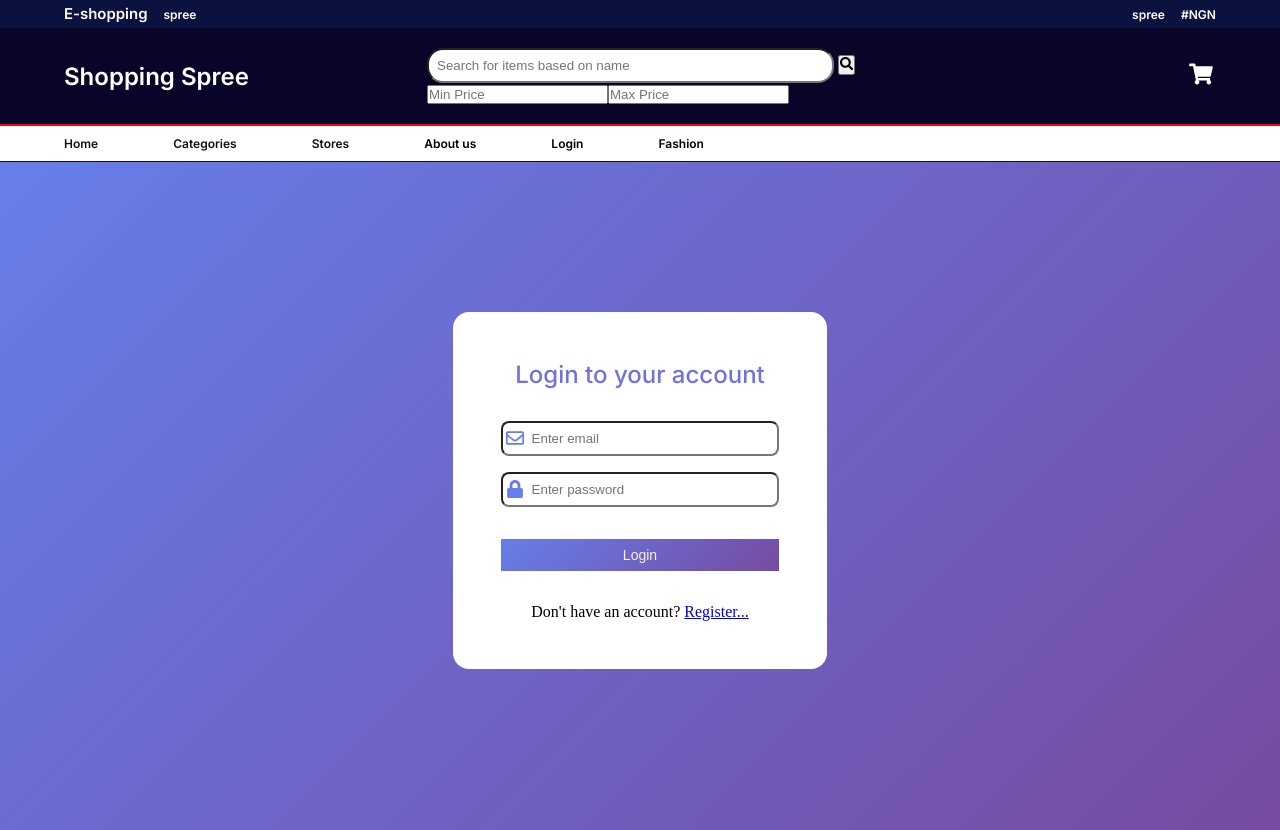
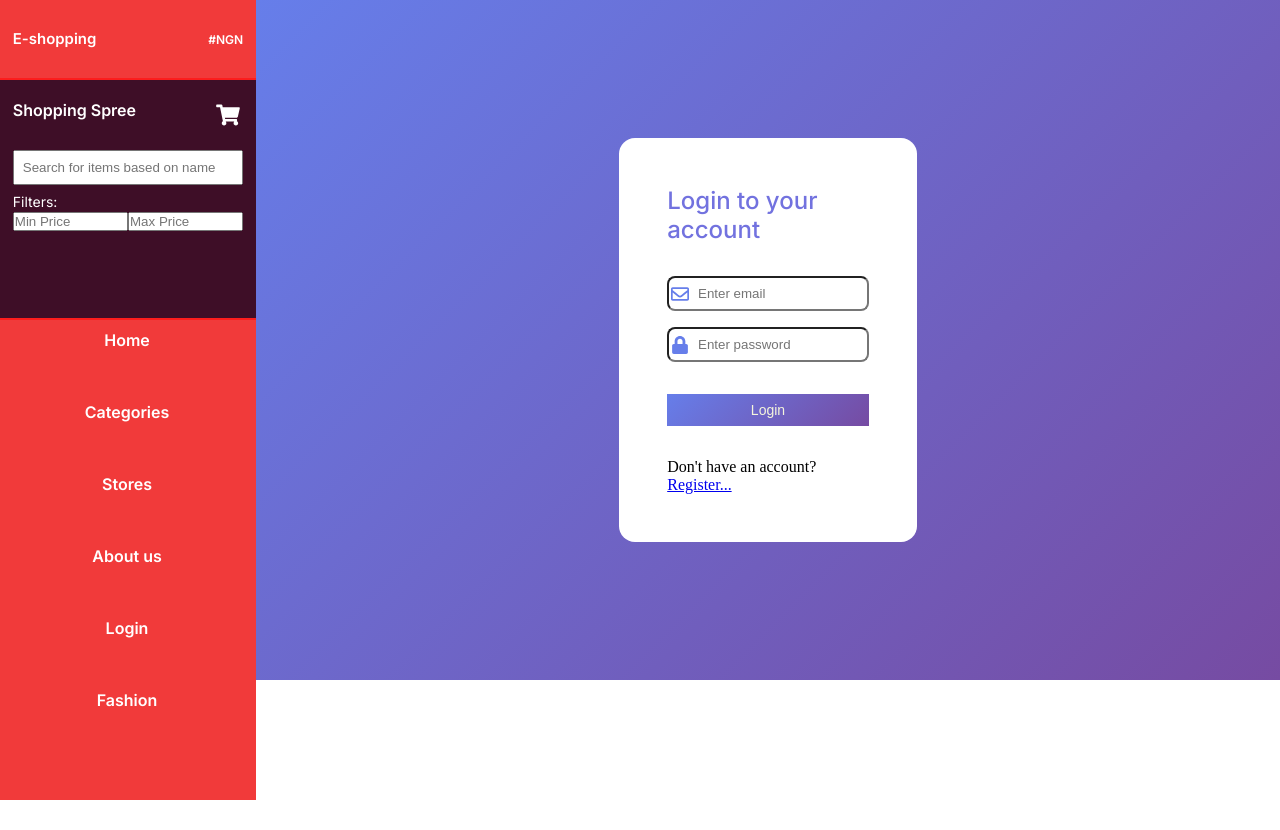
Before and after one commit to kennyegun24/e-commerce-frontend, a React (Create React App) app: page /login in a window 1280 px wide. After the commit the page ends 800 px from the top, so only its background shows below. Built offline with nearby package versions, Linux system fonts and the light colour scheme.

Commit message:
Modify styling

```diff
--- a/src/App.css
+++ b/src/App.css
@@ -8,14 +8,17 @@
 
 .app {
   display: flex;
-  flex-direction: column;
+  /* flex-direction: column; */
 }
 
 .fixPositionNav {
-  position: fixed;
+  position: sticky;
   top: 0;
-  width: 100%;
+  /*width: 100%;*/
   z-index: 100;
+  height: 100vh;
+  /* max-width: 20%; */
+  width: 20%;
 }
 
 .regRoute {
@@ -23,5 +26,8 @@
 }
 
 .routes {
-  margin-top: 150px;
+  /* margin-top: 150px; */
+  /* background: #111; */
+  width: 80%;
+  /* max-width: 80%; */
 }
--- a/src/components/pages/Nav.jsx
+++ b/src/components/pages/Nav.jsx
@@ -22,34 +22,36 @@ const Nav = () => {
         <nav className='navHead'>
           <nav>
             <h5>E-shopping</h5>
-
-            <h6>spree</h6>
           </nav>
 
           <nav>
-            <h6>spree</h6>
 
             <h6>#NGN</h6>
           </nav>
         </nav>
 
         <nav className='mainHead'>
+          <div>
             <h1>
               <Link to='/' style={{ textDecoration: 'none', color: '#fff' }}>
                 Shopping Spree
               </Link>
             </h1>
 
-          <form >
-            <input type='search' className='search' placeholder='Search for items based on name' onChange={checkInput} /> <button type='submit' onClick={handleSearch}><FaSearch /></button>
-            <input type="number" onChange={getMin} placeholder='Min Price' />
-            <input type="number" onChange={getMax} placeholder='Max Price' />
-          </form>
-
             <Link to='/cart' className='navCart'>
               <FaShoppingCart className='cartIcon' />
               {products.length > 0 && <p>{products.length}</p>}
             </Link>
+          </div>
+
+          <form className='searchForm'>
+            <input type='search' className='search' placeholder='Search for items based on name' onChange={checkInput} />
+            <div>
+              <p>Filters:</p>
+              <input type="number" onChange={getMin} placeholder='Min Price' />
+              <input type="number" onChange={getMax} placeholder='Max Price' />
+            </div>
+          </form>
         </nav>
 
         <nav className='navOptions'>
@@ -58,7 +60,7 @@ const Nav = () => {
             <NavLink className='navLink' to='/categories'>Categories</NavLink>
             <NavLink to='/stores' className='navLink'>Stores</NavLink>
             <li>About us</li>
-            <NavLink style={{ color: 'black', textDecoration: 'none' }} onClick={() => currentUser && logout()} to={!currentUser && '/login'}>{currentUser ? 'Logout' : 'Login'}</NavLink>
+            <NavLink style={{ color: '#fff', textDecoration: 'none' }} onClick={() => currentUser && logout()} to={!currentUser && '/login'}>{currentUser ? 'Logout' : 'Login'}</NavLink>
             <li>Fashion</li>
           </ul>
         </nav>
--- a/src/components/pages/cart.css
+++ b/src/components/pages/cart.css
@@ -2,6 +2,7 @@
   display: flex;
   padding: 1.5rem;
   justify-content: center;
+  height: 100vh;
 }
 
 .cartDetailDiv {
@@ -10,9 +11,9 @@
   justify-content: space-between;
 }
 
-.cartDetailDiv>div {
-  /* border: 2px solid #111; */
-}
+/* .cartDetailDiv>div {
+  border: 2px solid #111;
+} */
 
 .cartDisplaySmDv>.cartDisplay {
   /* border: 1px solid #111; */
@@ -26,13 +27,13 @@
   display: flex;
   flex-direction: column;
   gap: 1.5rem;
-  width: 60%;
-  max-height: 65vh;
+  width: 75%;
+  max-height: 100%;
   overflow-y: auto;
   padding: 0.5rem;
 }
 
-.flexCart {}
+/* .flexCart {} */
 
 .cartDisplaySmDv::-webkit-scrollbar {
   display: none;
--- a/src/components/pages/home.css
+++ b/src/components/pages/home.css
@@ -15,11 +15,7 @@
   font-size: 2.2rem;
 }
 
-.home {
-  display: flex;
-  justify-content: space-around;
-  align-items: center;
-}
+
 
 .homeLilDv {
   padding: 0 2%;
@@ -29,19 +25,28 @@
   display: flex;
   flex-direction: column;
   position: relative;
+  /* background-color: #111; */
+}
+
+.home {
+  display: flex;
+  justify-content: space-around;
+  align-items: center;
 }
 
 .catImg {
   width: 100%;
   height: 200px;
   object-fit: cover;
+  aspect-ratio: 1/2;
 }
 
 .homeCatDv {
   position: relative;
   margin: 10px;
   flex-basis: 30%;
-  height: 100%;
+  /* height: 100%; */
+  /* aspect-ratio: 1/1; */
 }
 
 .catName {
@@ -50,29 +55,27 @@
   font-size: 24px;
   font-weight: 600;
   color: #fff;
+  background: #c40808;
+  padding: 1%;
+  width: 100%;
 }
 
-.redBg {
+/* .redBg {
   background: red;
   height: 100%;
-  /* opacity: 0.7; */
   position: absolute;
   clip-path: polygon(0 0, 100% 0, 0 100%);
   top: 0;
   width: 100%;
-}
+} */
 
 .subProductsDiv {
   display: flex;
-  /* grid-template-columns: repeat(auto-fit, minmax(25%, 1fr)); */
-  /* justify-content: center; */
 }
 
 .rand {
-  /* border: 1px solid #111; */
   display: flex;
   width: 100%;
-  /* justify-content: center; */
 }
 
 .mainProductsDiv {
@@ -80,7 +83,6 @@
 }
 
 .productsDiv {
-  /* border: 1px solid #cfcbcb; */
   display: flex;
   align-items: center;
   flex-direction: column;
@@ -168,6 +170,10 @@
   align-items: center;
 }
 
+.finish {
+  filter: grayscale(100%);
+}
+
 @keyframes roll {
   0% {
     transform: rotate(0deg);
--- a/src/components/pages/nav.css
+++ b/src/components/pages/nav.css
@@ -1,7 +1,12 @@
 .navHeader {
     width: 100%;
-    background: #0b123f;
+    /* background: #0b123f; */
+    background: #f13a3a;
     font-family: 'Inter', sans-serif;
+    height: 100vh;
+    display: flex;
+    flex-direction: column;
+    /* justify-content: space-between; */
 }
 
 .navHead {
@@ -10,6 +15,8 @@
     padding: 5px 5%;
     align-items: center;
     width: 100%;
+    height: 10%;
+    border-bottom: 2px solid #fc1d1d;
 }
 
 .navHead>nav {
@@ -22,48 +29,72 @@
 
 .mainHead {
     display: flex;
-    justify-content: space-between;
+    flex-direction: column;
     padding: 20px 5%;
     color: #fff;
-    align-items: center;
     background: #080222c4;
-    border-bottom: 2px solid red;
+    border-bottom: 2px solid #fc1d1d;
+    gap: 1rem;
+    position: relative;
+    height: 30%;
+}
+
+.mainHead>div {
+    display: flex;
+    justify-content: space-between;
+}
+
+.mainHead h1 {
+    font-size: 1em;
+}
+
+.searchForm {
+    display: flex;
+    flex-direction: column;
+    gap: 0.5rem;
+    width: 100%;
+}
+
+.searchForm>div>input {
+    width: 50%;
+}
+
+.searchForm>div>p {
+    font-size: 14px;
 }
 
 .search {
     padding: 0.5rem;
-    border-radius: 1rem;
-    width: 70%;
+    width: 100%;
 }
 
 .navOptions {
-    background: #fff;
-    border-bottom: 1px solid #111;
+    background: #f13a3a;
+    height: 50%;
 }
 
 .navOptions>ul {
     display: flex;
+    flex-direction: column;
     justify-content: space-between;
-    width: 60%;
+    align-items: center;
+    height: 100%;
+    width: 100%;
+    text-align: left;
     padding: 10px 5%;
     list-style-type: none;
+    font-size: 16px;
+    font-weight: 700;
+    border-right: 2px solid #f13a3a;
+    color: #fff;
 }
 
-.navOptions>ul {
-    font-size: 12px;
-    font-weight: 700;
-}
+/* .navOptions>ul {} */
 
 .navCart {
     position: relative;
     width: fit-content;
     height: fit-content;
-    /* padding: 1rem; */
-    /* color: #fff; */
-    /* display: flex; */
-    /* gap: 0.5rem; */
-    /* align-items: center;
-    text-decoration: none; */
 }
 
 .navCart>p {
@@ -81,7 +112,7 @@
 }
 
 .navLink {
-    color: #111;
+    color: #fff;
     text-decoration: none;
     font-weight: 700;
 }
@@ -94,5 +125,5 @@
 
 .navLink.active {
     text-decoration: underline;
-    color: #f70f0f;
+    color: #111;
 }
```
Lines whose indentation alone changed are shown as unchanged.
